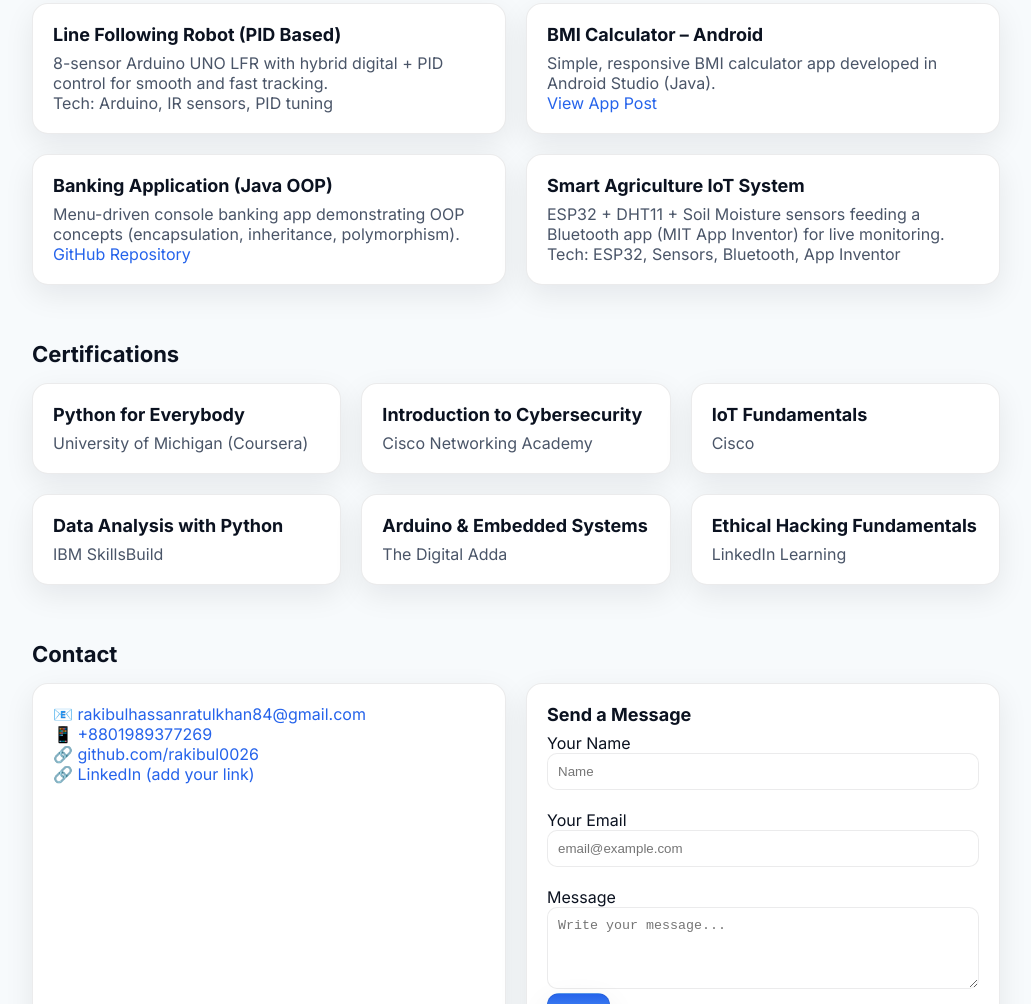
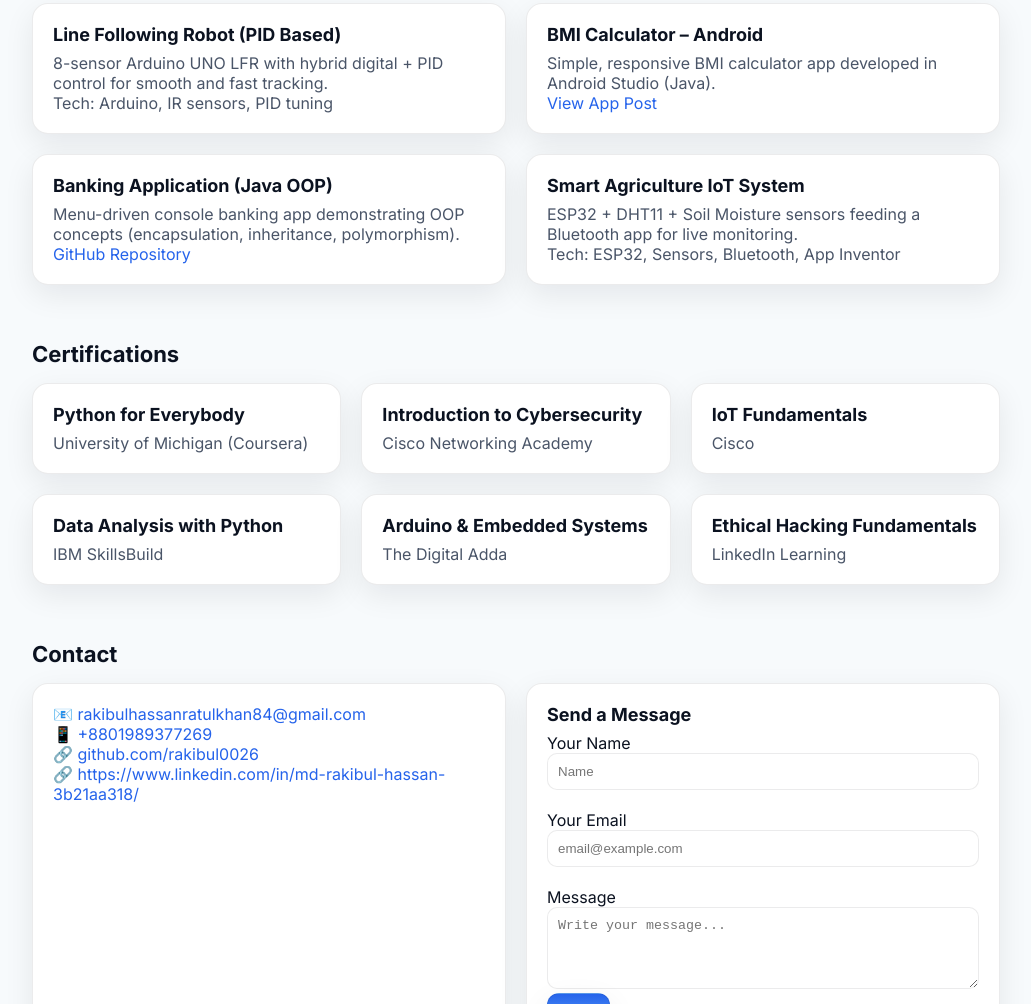
Before and after one commit to rakibul0026/portfolio, a plain HTML site: page p/index.html in a window 1280 px wide. Shown: the part 1990-2994 px from the top of the page, without its empty margins (124-1155 px from the left). Drawn offline with Linux system fonts and the light colour scheme.

Commit message:
Update index.html

```diff
--- a/p/index.html
+++ b/p/index.html
@@ -240,7 +240,7 @@
         </article>
         <article class="card" style="grid-column:span 6">
           <h3>Smart Agriculture IoT System</h3>
-          <p>ESP32 + DHT11 + Soil Moisture sensors feeding a Bluetooth app (MIT App Inventor) for live monitoring.</p>
+          <p>ESP32 + DHT11 + Soil Moisture sensors feeding a Bluetooth app  for live monitoring.</p>
           <p class="muted">Tech: ESP32, Sensors, Bluetooth, App Inventor</p>
         </article>
       </div>
@@ -283,7 +283,7 @@
           <p>📧 <a href="mailto:youremail@example.com">rakibulhassanratulkhan84@gmail.com</a></p>
           <p>📱 <a href="tel:+8801XXXXXXXXX">+8801989377269</a></p>
           <p>🔗 <a href="https://github.com/rakibul0026" target="_blank" rel="noopener">github.com/rakibul0026</a></p>
-          <p>🔗 <a href="#" target="_blank" rel="noopener">LinkedIn (add your link)</a></p>
+          <p>🔗 <a href="https://www.linkedin.com/in/md-rakibul-hassan-3b21aa318/" target="_blank" rel="noopener">https://www.linkedin.com/in/md-rakibul-hassan-3b21aa318/</a></p>
         </div>
         <form class="card" onsubmit="event.preventDefault(); alert('Thanks! Your message was not actually sent in this static demo.');">
           <h3>Send a Message</h3>
```
